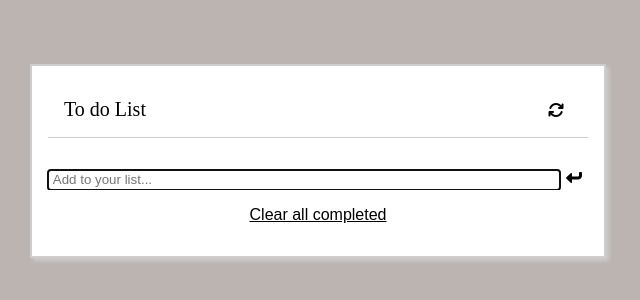
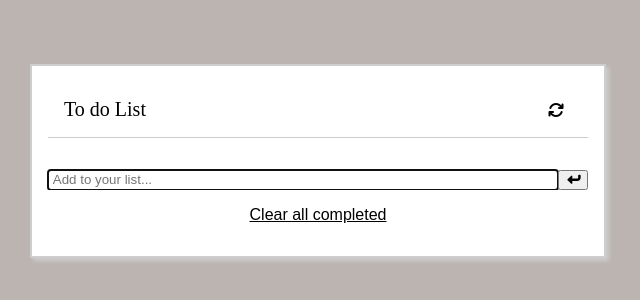
Before and after one commit to Have-Samuel/todoLT, a website built with webpack: page src/index.html in a window 1280 px wide. Shown: the full height of the page, 322-962 px from the left. Built offline with nearby package versions, Linux system fonts and the light colour scheme.

Commit message:
Fix Linters

```diff
--- a/src/index.html
+++ b/src/index.html
@@ -17,7 +17,7 @@
         <form class="item-container__list-content" id="form-container">
             <label for="item"></label>
             <input type="text" name="item" id="item" placeholder="Add to your list..." />
-            <a type="submit"><i class="icon-turn fa-solid fa-turn-down"></i> </a>
+            <button type="submit"><i class="icon-turn fa-solid fa-turn-down"></i> </button>
         </form>
         <ul class="item-container__items"></ul>
         <button type="button" class="item-container__remove-all">Clear all completed</button>
```
